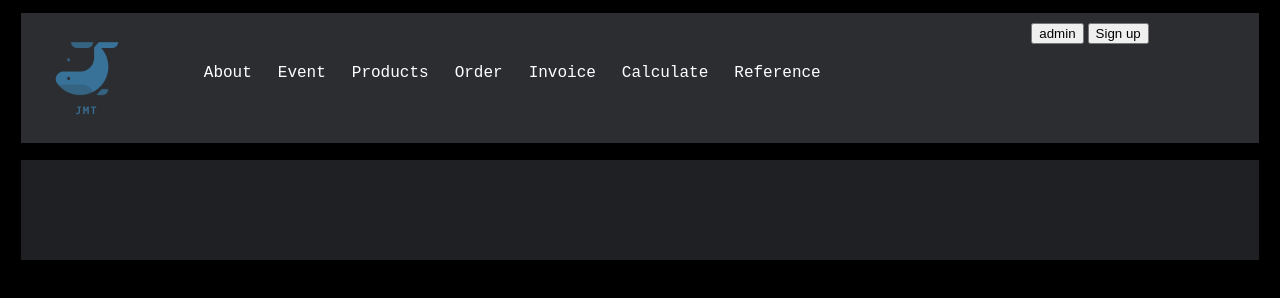
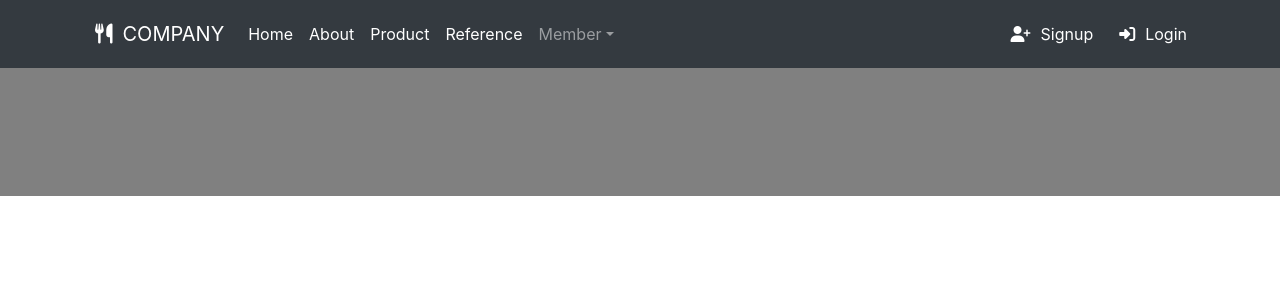
Before and after one commit to 93jpark/Mock-company-website, a plain HTML site: page template.html in a window 1280 px wide. Drawn offline with nearby package versions, Linux system fonts and the light colour scheme.

Commit message:
updated header navbar with bootstrap

```diff
--- a/css/style.css
+++ b/css/style.css
@@ -1,78 +1,23 @@
 html {
-    font-family: 'Roboto Mono', monospace;
-    background-color: black;
+    font-family: 'Inconsolata', monospace;
+    height: 100%;
+}
+
+main {
+    text-align: center;
+    padding: 5%;
+    background: grey;
+}
+
+#nav_company_name {
+    padding-left: 10px;
+}
+
+#nav_register {
+    margin: 0px auto 0px auto;
     color: white;
 }
 
-header {
-    margin: 1% 1%;
+i {
+    padding: 10px;
 }
-
-nav {
-    width: 100%;
-    height: 10%;
-    display: inline-block;
-    background-color: RGB(43,45,48);
-}
-
-nav table {
-    width: 80%;
-}
-
-.navbar {
-    float: left;
-    padding: 15px;
-    color: white;
-    text-align: center;
-}
-
-.nav_btn {
-    float: right;
-    margin-right: 10px;
-    padding-top: 5px;
-}
-
-.nav_menu {
-    margin-top: 2.5%;
-    padding-left: 12px;
-    padding-right: 12px;
-    line-height: 5em;
-    text-align: center;
-}
-
-
-.nav_menu:hover {
-    background-color: RGB(64,113,154);
-}
-
-#logo {
-    width: 100px;
-    padding-right: 3%;
-}
-
-
-a {
-    text-decoration: none;
-    color: white;
-}
-
-a:hover {
-    color: black;
-}
-
-#product_img {
-    width: 400px;
-    height: 300px;
-}
-
-
-main {
-    margin: auto;
-    padding: 50px 50px;
-    text-align: center;
-    width: 90%;
-    height: 100%;
-    text-align: center;
-    color: white;
-    background-color: RGB(30,32,35)
-}
--- a/template.html
+++ b/template.html
@@ -2,37 +2,58 @@
 <html>
     <head>
         <title></title>
+        <!--Google font-->
+        <link href="https://fonts.googleapis.com/css?family=Inconsolata&display=swap" rel="stylesheet">
+        <!--Common CSS for header-->
         <link rel="stylesheet" href="./css/style.css">
-        <!--your javascript, css files directory goes here-->
-        <script src="./script/your-script-file"></script>
-        <link rel="stylesheet" href="./css/your-css-file">
+        <!--jQuery-->
+        <script src="https://code.jquery.com/jquery-3.3.1.slim.min.js" integrity="sha384-q8i/X+965DzO0rT7abK41JStQIAqVgRVzpbzo5smXKp4YfRvH+8abtTE1Pi6jizo" crossorigin="anonymous"></script>
+        <!--ajax-->
+        <script src="https://cdnjs.cloudflare.com/ajax/libs/popper.js/1.14.7/umd/popper.min.js" integrity="sha384-UO2eT0CpHqdSJQ6hJty5KVphtPhzWj9WO1clHTMGa3JDZwrnQq4sF86dIHNDz0W1" crossorigin="anonymous"></script>
+        <!--Bootstrap-->
+        <link rel="stylesheet" href="https://stackpath.bootstrapcdn.com/bootstrap/4.3.1/css/bootstrap.min.css" integrity="sha384-ggOyR0iXCbMQv3Xipma34MD+dH/1fQ784/j6cY/iJTQUOhcWr7x9JvoRxT2MZw1T" crossorigin="anonymous">
+        <script src="https://stackpath.bootstrapcdn.com/bootstrap/4.3.1/js/bootstrap.min.js" integrity="sha384-JjSmVgyd0p3pXB1rRibZUAYoIIy6OrQ6VrjIEaFf/nJGzIxFDsf4x0xIM+B07jRM" crossorigin="anonymous"></script>
+        <!--font awesome for icons-->
+        <script src="https://kit.fontawesome.com/7665b13397.js"></script>
     </head>
     <body>
-        <header>
-            <nav>
-                <img class="navbar" id="logo" src="./img/logo.png" alt="#">
-                <table>
-                    <tr class="nav_btn">
-                        <td><button>admin</button></td>
-                        <td><button>Sign up</button></td>
-                    </tr>
-                    <tr class="navbar">
-                        <td class="nav_menu"><a href="#">About</a></td>
-                        <td class="nav_menu"><a href="#">Event</a></td>
-                        <td class="nav_menu"><a href="#">Products</a></td>
-                        <td class="nav_menu"><a href="#">Order</a></td>
-                        <td class="nav_menu"><a href="#">Invoice</a></td>
-                        <td class="nav_menu"><a href="#">Calculate</a></td>
-                        <td class="nav_menu"><a href="#">Reference</a></td>
-                    </tr>
-                </table>
-            </nav>
+        <header class="header">
+                <nav class="navbar navbar-expand-lg navbar-dark bg-dark">
+                        <div class="container">
+                            <a class="navbar-brand" href="#"><i class="fas fa-utensils"></i>COMPANY</a>
+                            <button class="navbar-toggler" type="button" data-toggle="collapse" data-target="#navbarNavAltMarkup" aria-controls="navbarNavAltMarkup" aria-expanded="false" aria-label="Toggle navigation">
+                                <span class="navbar-toggler-icon"></span>
+                            </button>
+
+                            <div class="collapse navbar-collapse" id="navbarNavAltMarkup">
+                                <div class="navbar-nav mr-auto">
+                                    <a class="nav-item nav-link active" href="#">Home </a>
+                                    <a class="nav-item nav-link active" href="#">About </a>
+                                    <a class="nav-item nav-link active" href="#">Product </a>
+                                    <a class="nav-item nav-link active" href="#">Reference </a>
+
+                                    <li class="nav-item dropdown">
+                                        <a class="nav-link dropdown-toggle" href="#" id="navbarDropdownMenuLink" role="button" data-toggle="dropdown" aria-haspopup="true" aria-expanded="false">Member</a>
+                                        <div class="dropdown-menu" aria-labelledby="navbarDropdownMenuLink">
+                                            <a class="dropdown-item" href="#">Order</a>
+                                            <a class="dropdown-item" href="#">Invoice</a>
+                                            <a class="dropdown-item" href="#">Utility</a>
+                                        </div>
+                                    </li>
+                                </div>
+                                <div class="navbar-nav navbar-right">
+                                        <a class="nav-item nav-link active" href="#"><i class="fas fa-user-plus"></i>Signup </a>
+                                        <a class="nav-item nav-link active" href="#"><i class="fas fa-sign-in-alt"></i>Login </a>
+                                </div>
+                            </div>
+                        </div>
+                    </nav>
         </header>
         <main>
             <!--your code goes here-->
+
+
         </main>
-        <footer>
+    </body>
 
-        </footer>
-    </body>
 </html>
```
Also changed, not shown: index.html (+45 -22 lines).
